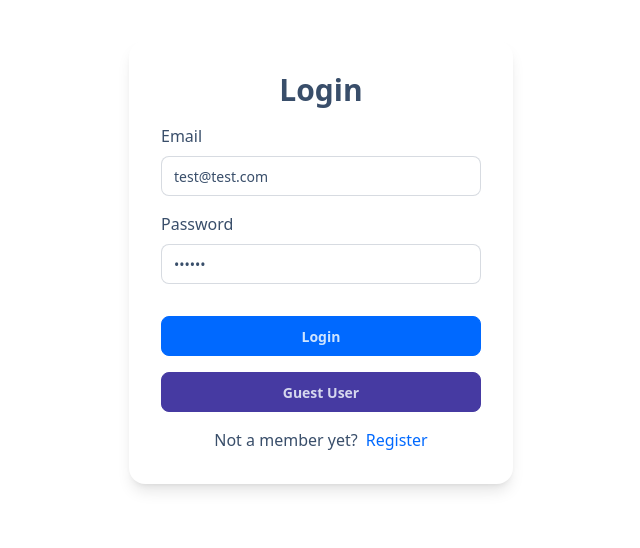
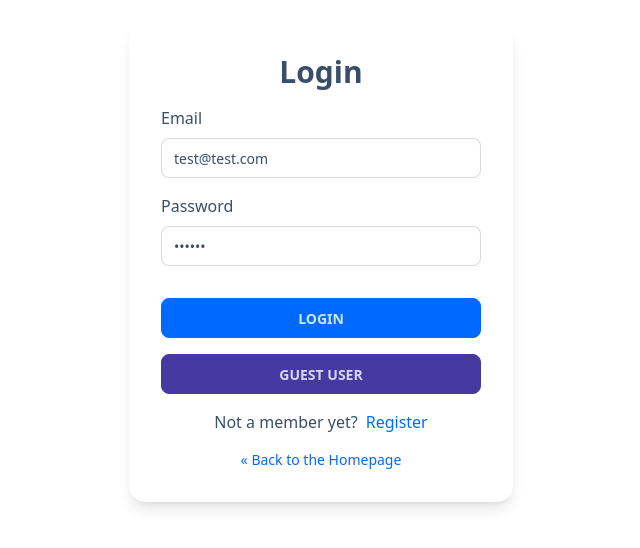
Before and after one commit to vsbron/course-all-in-one-2025, a React (Vite) app in the folder 12-comfy-store/: page /login in a window 1280 px wide. Shown: the part 138-686 px from the top of the page, without its empty margins (319-959 px from the left). Built offline with nearby package versions, Linux system fonts and the light colour scheme.

Commit message:
12-comfy-store - Fix some buttons. Add a Homepage link from Login and Register pages. Change toast position

```diff
--- a/12-comfy-store/src/components/SubmitBtn.jsx
+++ b/12-comfy-store/src/components/SubmitBtn.jsx
@@ -8,7 +8,7 @@ function SubmitBtn({ text }) {
   // Returned JSX
   return (
     <button
-      className="btn btn-primary btn-block"
+      className="btn btn-primary btn-block uppercase"
       type="submit"
       disabled={isSubmitting}
     >
--- a/12-comfy-store/src/main.jsx
+++ b/12-comfy-store/src/main.jsx
@@ -13,7 +13,7 @@ createRoot(document.getElementById("root")).render(
   <StrictMode>
     <Provider store={store}>
       <App />
-      <ToastContainer position="top-center" />
+      <ToastContainer position="bottom-left" />
     </Provider>
   </StrictMode>
 );
--- a/12-comfy-store/src/pages/Login.jsx
+++ b/12-comfy-store/src/pages/Login.jsx
@@ -83,7 +83,7 @@ function Login() {
         </div>
         <button
           type="button"
-          className="btn btn-secondary btn-block"
+          className="btn btn-secondary btn-block uppercase"
           onClick={handleGuestUser}
         >
           Guest User
@@ -97,6 +97,11 @@ function Login() {
             register
           </Link>
         </p>
+        <p className="text-center text-sm">
+          <Link to="/" className="link link-hover link-primary">
+            &laquo; Back to the Homepage
+          </Link>
+        </p>
       </Form>
     </section>
   );
--- a/12-comfy-store/src/pages/Register.jsx
+++ b/12-comfy-store/src/pages/Register.jsx
@@ -51,6 +51,11 @@ function Register() {
             login
           </Link>
         </p>
+        <p className="text-center text-sm">
+          <Link to="/" className="link link-hover link-primary">
+            &laquo; Back to the Homepage
+          </Link>
+        </p>
       </Form>
     </section>
   );
```
